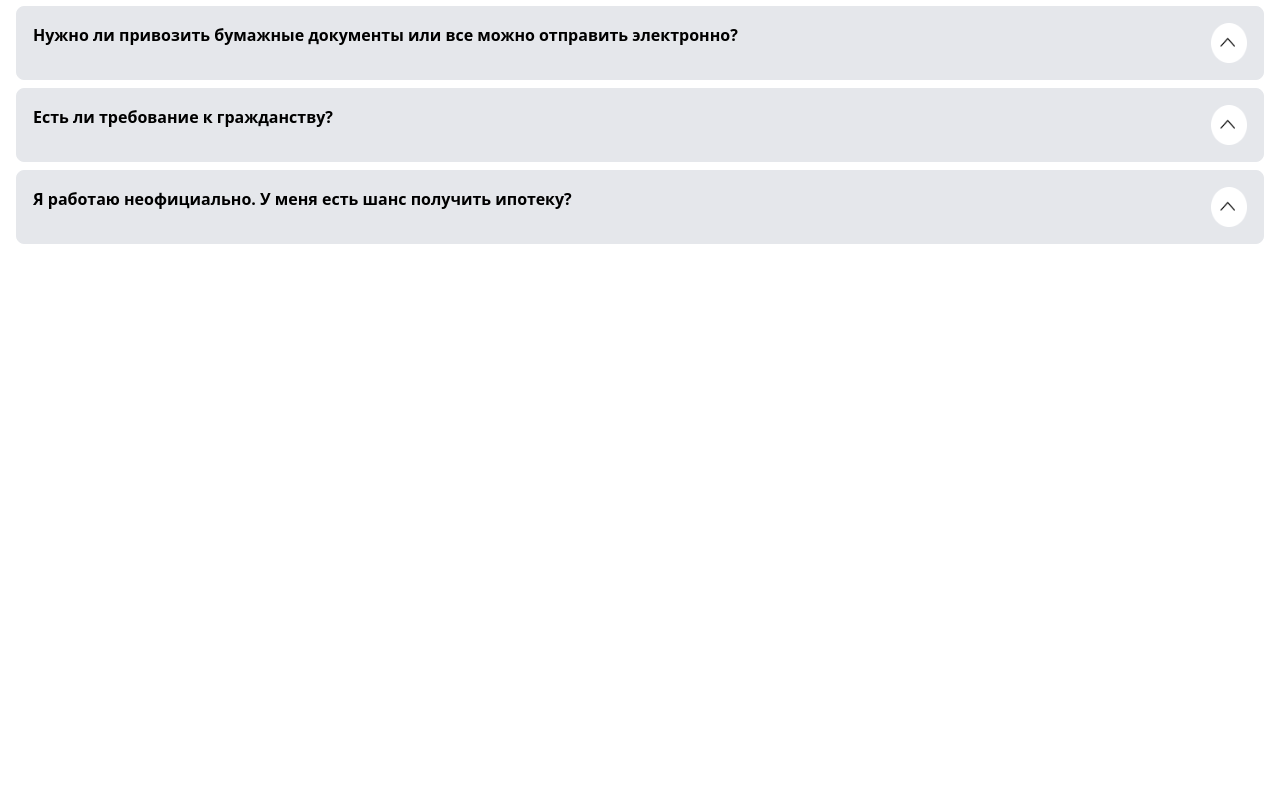
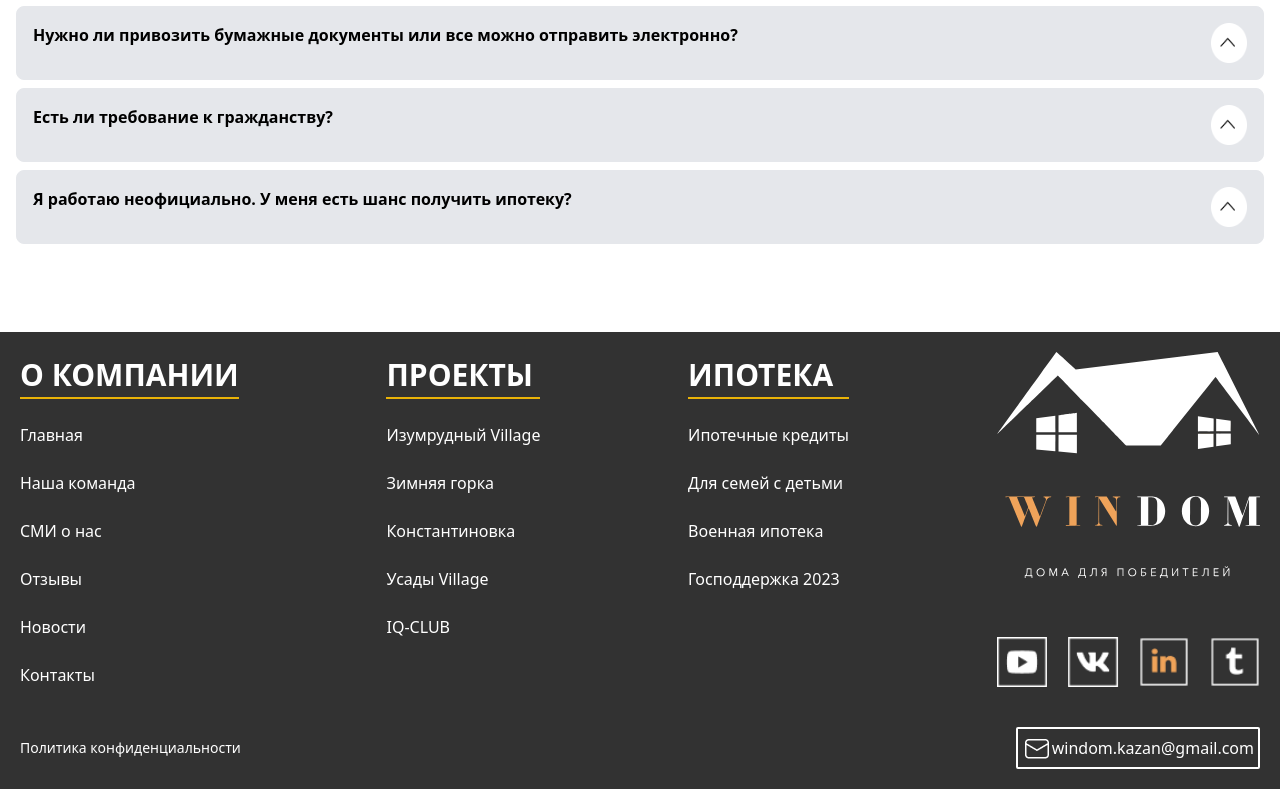
Before and after one commit to Yoqub573/Team3, a website: page src/majid.html in a window 1280 px wide. Shown: the part 3922-4711 px from the top of the page. Before the commit the page ends 4182 px from the top, so only its background shows below. Drawn offline with nearby package versions, Linux system fonts and the light colour scheme; files that its build step writes are made by us from their sources.

Commit message:
finished

```diff
--- a/src/majid.html
+++ b/src/majid.html
@@ -226,6 +226,46 @@
         </div>
         <button class=" ml-[100px] xl:hidden p-4 bg-[#EFA35A] rounded-sm">Перезвоните мне</button>
     </div>
+    <br><br><br>
+    <footer class="bg-[#323232]">
+        <article class="flex justify-between text-white p-5">
+            <div class="hidden xl:block">
+                <h2 class="border-b-2 text-[30px] font-bold border-yellow-500">О КОМПАНИИ</h2>
+                <br>
+                <p>Главная</p><br>
+                <p>Наша команда</p><br>
+                <p>СМИ о нас</p><br>
+                <p>Отзывы</p><br>
+                <p>Новости</p><br>
+                <p>Контакты</p>
+            </div>
+            <div class="hidden xl:block">
+                <h2 class="border-b-2 text-[30px] font-bold border-yellow-500">ПРОЕКТЫ</h2>
+                <br>
+                <p>Изумрудный Village</p><br>
+                <p>Зимняя горка</p><br>
+                <p>Константиновка</p><br>
+                <p>Усады Village</p><br>
+                <p>IQ-CLUB</p><br>
+            </div>
+            <div class="hidden xl:block">
+                <h2 class="border-b-2 text-[30px] font-bold border-yellow-500">ИПОТЕКА</h2>
+                <br>
+                <p>Ипотечные кредиты</p><br>
+                <p>Для семей с детьми</p><br>
+                <p>Военная ипотека</p><br>
+                <p>Господдержка 2023</p><br>
+            </div>
+            <div class="flex justify-between xl:flex-col xl:items-start ">
+                <img src="./img/windom logo 3 (1).svg" class="w-[25%] xl:w-[100%]" alt=""><br>
+                <img src="./img/иконки.png" class="w-[144px] h-[30px] xl:w-[100%] xl:h-[50px]" alt="">
+            </div>
+        </article>
+        <div class="flex xl:flex-row xl:justify-between xl:items-center flex-col-reverse gap-4 p-5">
+            <p class="text-white text-sm">Политика конфиденциальности</p>
+            <button class="flex items-center border-2 border-white text-white p-1 rounded-sm"> <img src="./img/fluent_mail-20-regular.png" alt="">windom.kazan@gmail.com</button>
+        </div>
+    </footer>
 </body>
 </html>
 <!-- npx tailwindcss -i ./src/input.css -o ./src/output.css --watch -->
```
Also changed, not shown: src/img/fluent_mail-20-regular.png (added), src/img/windom logo 3 (1).svg (added), src/img/иконки.png (added).
